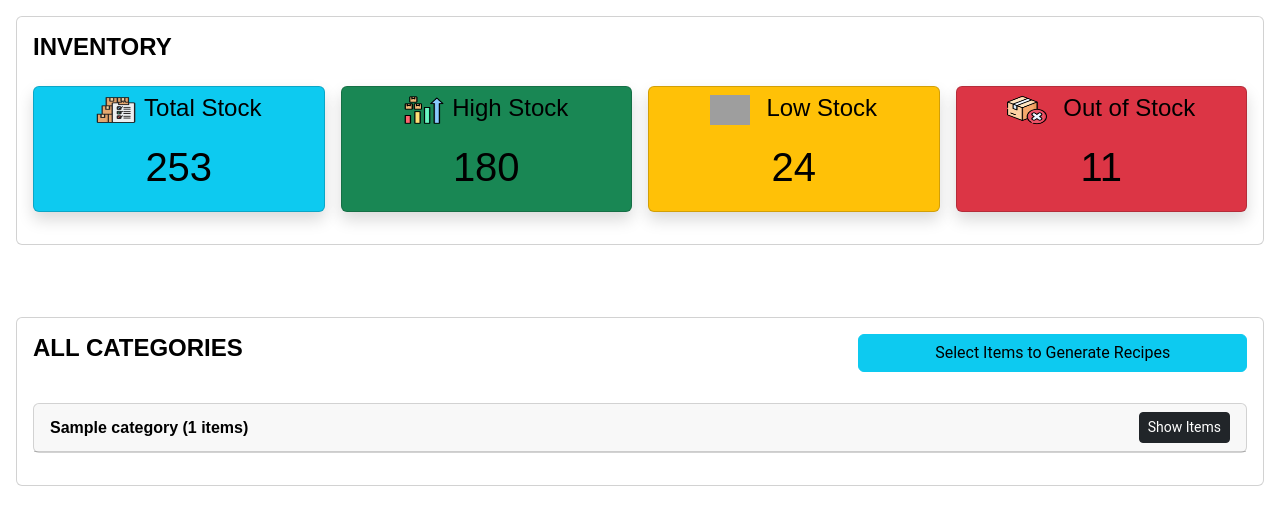
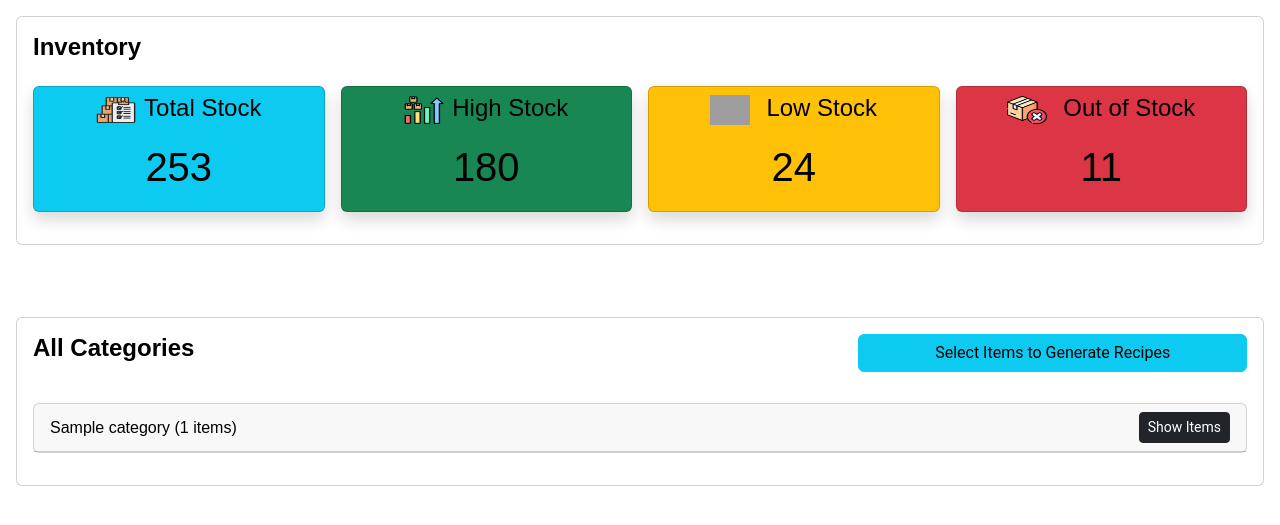
Before and after one commit to Sulphite05/Kitchen-Inventory-Management-System, a Django app: template SmartGhrWali/templates/dashboard.html in a window 1280 px wide. Shown: the part 58-583 px from the top of the page. Run offline with Django 3.2, Linux system fonts and the light colour scheme; the template is opened without the code that fills it: most values are stand-ins (such as "Sample title", 1, 10 or a date in 2020); some libraries are stand-ins or nearby versions; grey boxes are pictures that could not be loaded.

Commit message:
update dashboard.html

```diff
--- a/SmartGhrWali/templates/dashboard.html
+++ b/SmartGhrWali/templates/dashboard.html
@@ -10,7 +10,7 @@ Smart Ghr Wali
 <!-- <h1 class="text-center mt-4">Welcome to Smart Ghr Wali</h1> -->
 
 <div class="card  p-3 bg-body roundedp-5 m-3 ">
- <h4 class="mb-4 fw-bold">INVENTORY</h4>
+ <h4 class="mb-4 fw-bold">Inventory</h4>
  <div class="row g-3">
       <!-- Total items Card -->
       <div class="col-md-3">
@@ -65,7 +65,7 @@ Smart Ghr Wali
 
     <div class="row">
       <div class="col-8 align-items-start">
-        <h4 class=" mb-4 fw-bold">ALL CATEGORIES</h4>
+        <h4 class=" mb-4 fw-bold">All Categories</h4>
 
       </div>
       <div class="col-4">            <button id="toggleItemsBtn" class="btn btn-info width 50">Select Items to Generate Recipes</button>
@@ -78,7 +78,7 @@ Smart Ghr Wali
     <div class="card my-3">
         <div class="card-header d-flex align-items-center justify-content-between">
             <!-- Heading aligned to the left -->
-            <h6 class="mb-0 fw-bold">{{ category.name }} ({{ category.item_set.count }} items)</h6>
+            <h6 class="mb-0 ">{{ category.name }} ({{ category.item_set.count }} items)</h6>
 
             <!-- Button aligned to the right -->
             <button class="btn btn-dark btn-sm" type="button" data-bs-toggle="collapse"
--- a/SmartGhrWali/templates/recipes.html
+++ b/SmartGhrWali/templates/recipes.html
@@ -5,6 +5,7 @@ Recipe Ideas
 {% endblock %}
 
 {% block content %}
+
 <div class="container my-4">
     <h1 class="mb-4 text-center">Available Recipes</h1>
 
```
